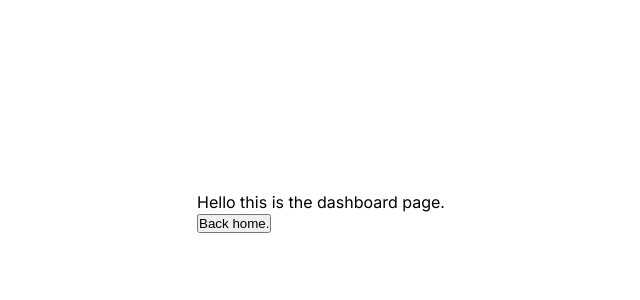
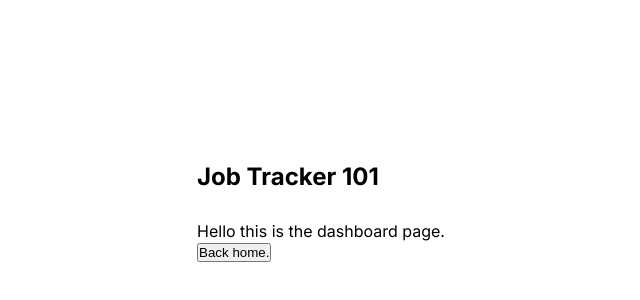
Before and after one commit to ij-2005/Job-Application-Tracker, a React (Vite) app: page /dashboard in a window 1280 px wide. Shown: the part 188-488 px from the top of the page, without its empty margins (319-959 px from the left). Built offline with nearby package versions, Linux system fonts and the light colour scheme.

Commit message:
added a blank divs for the settlement of components in the Dashboard.jsx

```diff
--- a/src/pages/DashboardPage.jsx
+++ b/src/pages/DashboardPage.jsx
@@ -9,6 +9,24 @@ function DashboardPage(){
     }
     return(
         <>
+        <section id="center">
+        <div className="dashboard-container">
+            <div className="titleHeader">
+                <h1>Job Tracker 101</h1>
+            </div>
+
+            <div className="componentsBar">
+
+            </div>
+
+            <div className="applicationList">
+
+            </div>
+
+        </div>
+
+        </section>
+
         <p>Hello this is the dashboard page.</p>
         <button onClick={loginSite}>Back home.</button>
         </>
```
